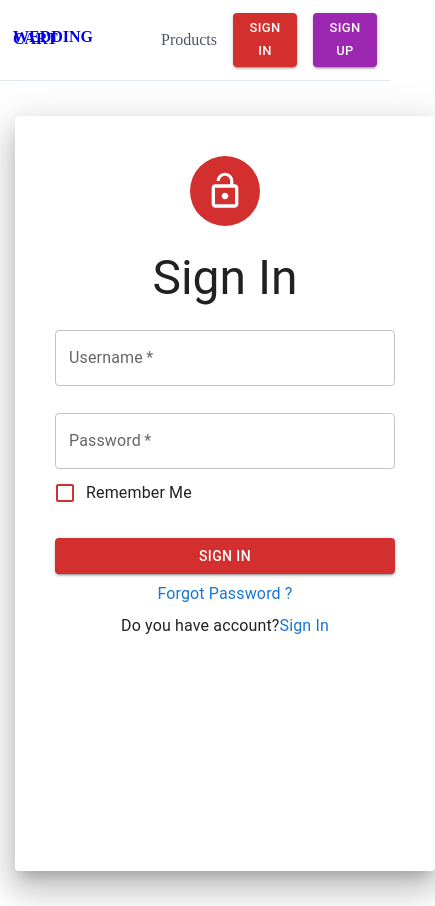
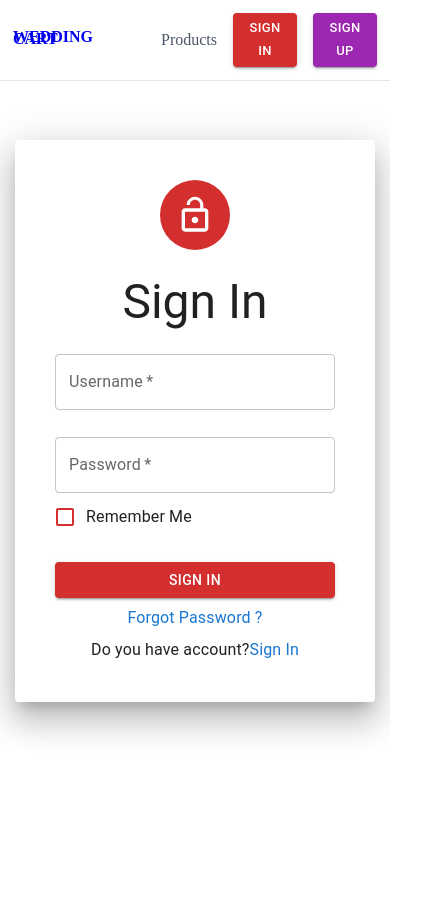
Before and after one commit to Muhammed-Halid-Gamze/ecommerce-app, a React (Create React App) app: page /signin in a window 390 px wide. Shown: the whole page, 435 px wide, since content can reach past the window. After the commit the page ends 844 px from the top, so only its background shows below. Built offline with nearby package versions, Linux system fonts and the light colour scheme.

Commit message:
responsive fixing

```diff
--- a/src/pages/Auth/SignIn/SignIn.js
+++ b/src/pages/Auth/SignIn/SignIn.js
@@ -40,18 +40,25 @@ const validationSchema = Yup.object().shape({
 
 const SignIn = () => {
   return (
-    <Grid>
+    <Box sx={{ flexGrow: 1 }}>
+      <Grid container spacing={3}>
+        <Grid item xs={0} sm={1} md={2} lg={3} xl={4}>
+          <Box></Box>
+        </Grid>
+
+        <Grid item xs={12} sm={10} md={8} lg={6} xl={4}>
           <Paper
             elevation={20}
             sx={{
-          height: "80vh",
-          width: 340,
+              // height: "80vh",
+              // width: 340,
               margin: "20px auto",
               padding: 5,
               textAlign: "center",
               display: "flex",
               flexDirection: "column",
               alignItems: "center",
+              flexGrow: 1,
             }}
           >
             <Avatar
@@ -146,6 +153,11 @@ const SignIn = () => {
             </Formik>
           </Paper>
         </Grid>
+        <Grid item xs={0} sm={1} md={2} lg={3} xl={4}>
+          <Box></Box>
+        </Grid>
+      </Grid>
+    </Box>
   );
 };
 
--- a/src/pages/Auth/SıgnUp/SignUp.js
+++ b/src/pages/Auth/SıgnUp/SignUp.js
@@ -24,10 +24,10 @@ const SignUp = () => {
   return (
     <Box sx={{ flexGrow: 1 }}>
       <Grid container spacing={3}>
-        <Grid item xs={0} sm={3} md={4}>
+        <Grid item xs={0} sm={1} md={2} lg={3} xl={4}>
           <Box></Box>
         </Grid>
-        <Grid item xs={12} sm={6} md={4} align="center  ">
+        <Grid item xs={12} sm={10} md={8} lg={6} xl={4} align="center  ">
           <Box
             sx={{
               alignItems: "center",
@@ -35,6 +35,7 @@ const SignUp = () => {
               marginTop: 5,
               marginBottom: 5,
               padding: 5,
+
             }}
             className={styles.form}
           >
@@ -151,7 +152,7 @@ const SignUp = () => {
             </Box>
           </Box>
         </Grid>
-        <Grid item xs={0} sm={3} md={4}>
+        <Grid item xs={0} sm={1} md={2} lg={3} xl={4}>
           <Box></Box>
         </Grid>
       </Grid>
```
Lines whose indentation alone changed are shown as unchanged.
